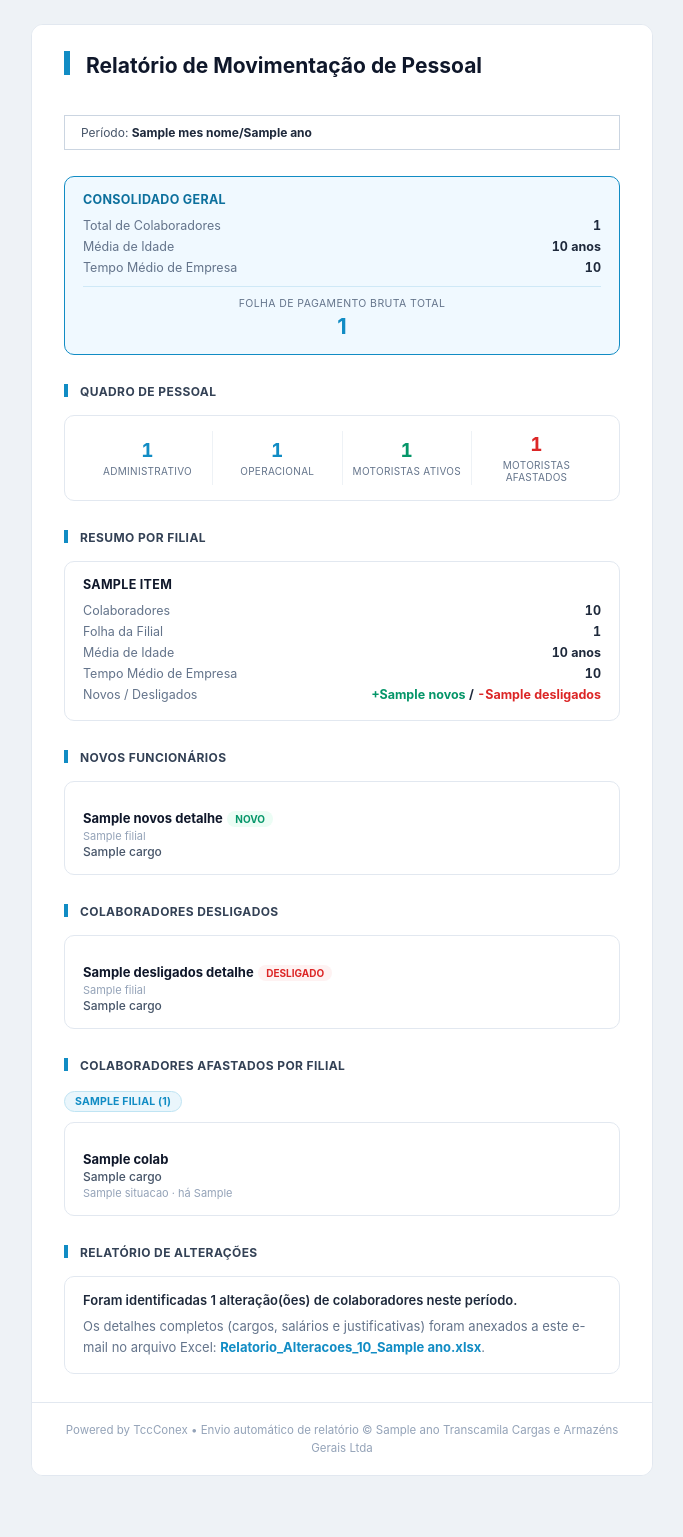
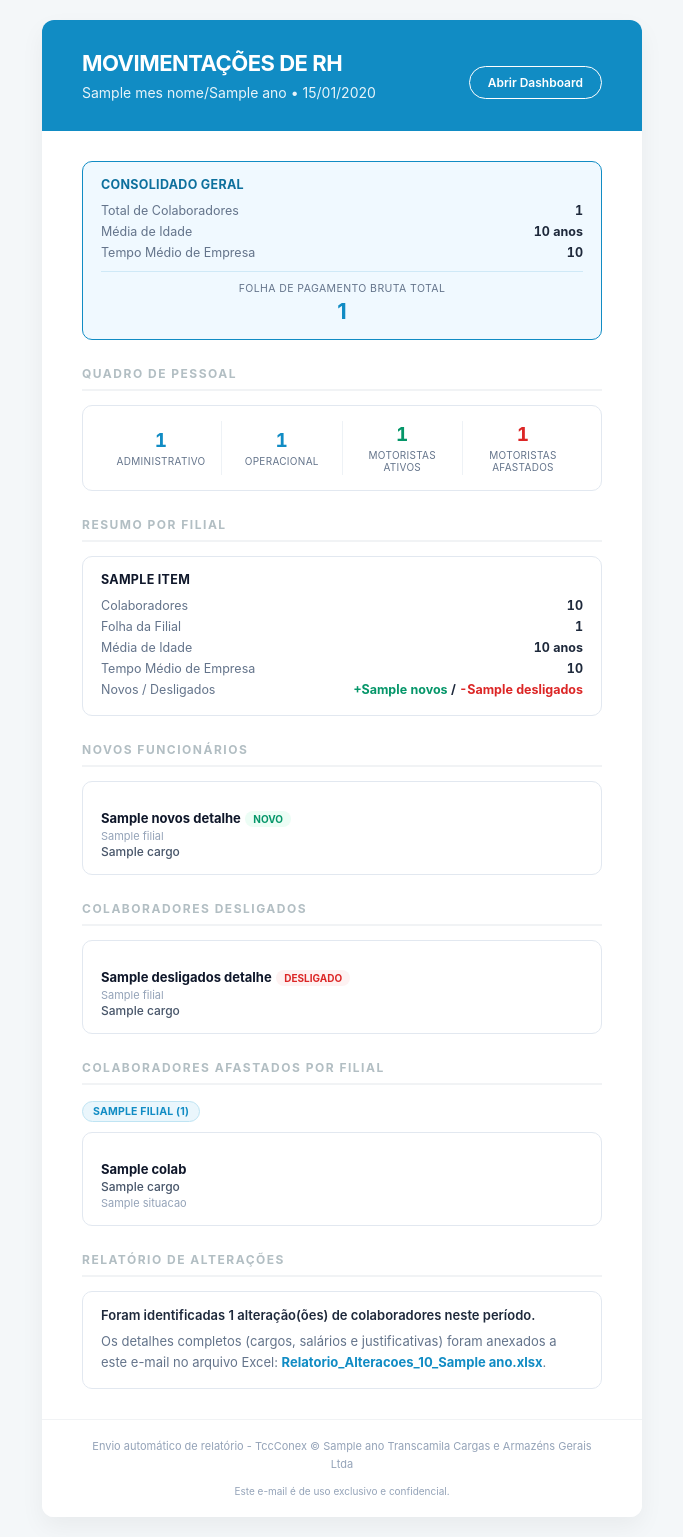
Before and after one commit to Transcamila-Desenvolvimento/TccConex_IndicadoresTranscamila, a Django app: template backend/apps/rh/templates/rh/email_movimentacao.html in a window 1280 px wide. Shown: the whole page, without its empty margins (298-981 px from the left). Before the commit the page ends 1475 px from the top, so only its background shows below. Run offline with Django 5.2, Linux system fonts and the light colour scheme; the template is opened without the code that fills it: most values are stand-ins (such as "Sample title", 1, 10 or a date in 2020); parts of the project's set-up code (start-up, migrations or seed data) failed here and were passed over.

Commit message:
Alinha e-mail de movimentacao RH ao padrao gerencial, grafico de linha e link do dashboard.

```diff
--- a/backend/apps/rh/templates/rh/email_movimentacao.html
+++ b/backend/apps/rh/templates/rh/email_movimentacao.html
@@ -4,129 +4,83 @@
 <head>
     <meta charset="utf-8">
     <meta name="viewport" content="width=device-width, initial-scale=1.0">
-    <title>Relatório de Movimentação RH - Transcamila</title>
+    <title>Movimentações de RH - TccConex</title>
     <style>
-        /* Fiel ao design system do TccConex (frontend/src/styles/style.css):
-           - Barra azul quadrada (sem raio) ao lado de títulos
-           - Estrutura (meta-bar, tabelas) com cantos retos e bordas 1px sólidas
-           - Cards (rh-filial-card) com raio 10px
-           - Badges em pill sutil (bg claro + texto colorido)
-           - Azul primário: #118CC4 */
         body {
             font-family: 'Inter', -apple-system, BlinkMacSystemFont, 'Segoe UI', Roboto, sans-serif;
-            background-color: #eef2f6;
-            color: #0f172a;
+            background-color: #f4f7f9;
+            color: #2d3436;
             margin: 0;
             padding: 0;
             -webkit-font-smoothing: antialiased;
         }
 
         .wrapper {
-            background-color: #eef2f6;
-            padding: 24px 10px;
+            background-color: #f4f7f9;
+            padding: 20px 10px;
         }
 
         .container {
-            max-width: 620px;
+            max-width: 600px;
             margin: 0 auto;
             background-color: #ffffff;
-            border: 1px solid #e2e8f0;
             border-radius: 12px;
             overflow: hidden;
+            box-shadow: 0 10px 25px rgba(0, 0, 0, 0.05);
         }
 
-        /* Cabeçalho — barra azul quadrada + título, igual ao topo das telas do sistema */
         .header {
-            background-color: #ffffff;
-            padding: 26px 32px 20px;
-        }
-
-        .header-title-row {
-            display: table;
-            width: 100%;
-        }
-
-        .header-bar {
-            display: table-cell;
-            width: 12px;
-            vertical-align: middle;
-        }
-
-        .header-bar span {
-            display: inline-block;
-            width: 6px;
-            height: 24px;
             background-color: #118CC4;
-        }
-
-        .header-titles {
-            display: table-cell;
-            vertical-align: middle;
-            padding-left: 10px;
+            padding: 30px 40px;
+            color: #ffffff;
+            text-align: left;
         }
 
         .header h1 {
             margin: 0;
-            font-size: 21px;
+            font-size: 22px;
             font-weight: 700;
-            color: #0f172a;
+            letter-spacing: -0.5px;
+            text-transform: uppercase;
+            line-height: 1.2;
         }
 
-        /* Barra de metadados — igual ao .reports-meta-bar (cantos retos, borda 1px sólida) */
-        .meta-bar {
-            margin: 16px 32px 0;
-            padding: 9px 16px;
-            background-color: #ffffff;
-            border: 1px solid #cbd5e1;
-            font-size: 12px;
-            color: #475569;
+        .header p {
+            margin: 8px 0 0;
+            font-size: 14px;
+            opacity: 0.9;
+            font-weight: 400;
         }
 
-        .meta-bar span + span {
-            margin-left: 18px;
-        }
-
-        .meta-bar strong {
-            color: #1e293b;
+        .header-btn {
+            display: inline-block;
+            padding: 8px 18px;
+            border: 1.5px solid #ffffff;
+            border-radius: 25px;
+            color: #ffffff !important;
+            text-decoration: none !important;
+            font-size: 12px;
+            font-weight: 600;
+            white-space: nowrap;
         }
 
         .content {
-            padding: 26px 32px 28px;
+            padding: 30px 40px;
         }
 
-        /* Rótulo de seção — barra azul quadrada pequena + texto, mesma linguagem do cabeçalho */
         .section-header {
-            display: table;
-            width: 100%;
+            font-size: 12px;
+            font-weight: 700;
+            color: #b2bec3;
+            text-transform: uppercase;
+            letter-spacing: 1.5px;
             margin: 26px 0 14px;
+            border-bottom: 2px solid #f1f3f5;
+            padding-bottom: 8px;
         }
 
         .section-header:first-child {
             margin-top: 0;
-        }
-
-        .section-header-bar {
-            display: table-cell;
-            width: 8px;
-            vertical-align: middle;
-        }
-
-        .section-header-bar span {
-            display: inline-block;
-            width: 4px;
-            height: 13px;
-            background-color: #118CC4;
-        }
-
-        .section-header-text {
-            display: table-cell;
-            vertical-align: middle;
-            padding-left: 8px;
-            font-size: 12px;
-            font-weight: 700;
-            color: #334155;
-            text-transform: uppercase;
-            letter-spacing: 0.4px;
         }
 
         /* Card padrão — igual ao .rh-filial-card do sistema */
@@ -302,14 +256,14 @@
 
         .footer {
             background-color: #ffffff;
-            padding: 18px 32px;
+            padding: 18px 40px;
             text-align: center;
-            border-top: 1px solid #e2e8f0;
+            border-top: 1px solid #f1f3f5;
         }
 
         .footer p {
             margin: 0;
-            font-size: 11.5px;
+            font-size: 11px;
             color: #94a3b8;
             line-height: 1.6;
         }
@@ -320,16 +274,17 @@
     <div class="wrapper">
         <div class="container">
             <div class="header">
-                <div class="header-title-row">
-                    <div class="header-bar"><span></span></div>
-                    <div class="header-titles">
-                        <h1>Relatório de Movimentação de Pessoal</h1>
-                    </div>
-                </div>
-            </div>
-
-            <div class="meta-bar">
-                <span>Período: <strong>{{ mes_nome }}/{{ ano }}</strong></span>
+                <table width="100%" cellpadding="0" cellspacing="0" border="0">
+                    <tr>
+                        <td align="left" valign="middle">
+                            <h1>Movimentações de RH</h1>
+                            <p>{{ mes_nome }}/{{ ano }} &bull; {{ ref_date|date:"d/m/Y" }}</p>
+                        </td>
+                        <td align="right" valign="bottom" style="padding-bottom: 2px;">
+                            <a href="{{ dashboard_url }}" class="header-btn" style="color: #ffffff; text-decoration: none;">Abrir Dashboard</a>
+                        </td>
+                    </tr>
+                </table>
             </div>
 
             <div class="content">
@@ -357,19 +312,13 @@
                 </div>
 
                 {% if tem_grafico_folha %}
-                <div class="section-header">
-                    <div class="section-header-bar"><span></span></div>
-                    <div class="section-header-text">Evolução da Folha Salarial</div>
-                </div>
+                <div class="section-header">Evolução da Folha Salarial</div>
                 <div class="panel chart-panel">
                     <img src="cid:grafico_folha" width="600" alt="Evolução da folha salarial" style="display: block; width: 100%; max-width: 600px; height: auto; margin: 0 auto;" />
                 </div>
                 {% endif %}
 
-                <div class="section-header">
-                    <div class="section-header-bar"><span></span></div>
-                    <div class="section-header-text">Quadro de Pessoal</div>
-                </div>
+                <div class="section-header">Quadro de Pessoal</div>
                 <div class="panel">
                     <table class="personnel-grid">
                         <tr>
@@ -393,10 +342,7 @@
                     </table>
                 </div>
 
-                <div class="section-header">
-                    <div class="section-header-bar"><span></span></div>
-                    <div class="section-header-text">Resumo por Filial</div>
-                </div>
+                <div class="section-header">Resumo por Filial</div>
                 {% for item in relatorio %}
                 <div class="panel">
                     <div class="panel-title">{{ item.nome }}</div>
@@ -428,10 +374,7 @@
                 {% endfor %}
 
                 {% if novos_detalhes %}
-                <div class="section-header">
-                    <div class="section-header-bar"><span></span></div>
-                    <div class="section-header-text">Novos Funcionários</div>
-                </div>
+                <div class="section-header">Novos Funcionários</div>
                 <div class="panel">
                     {% for n in novos_detalhes %}
                     <div class="person-row">
@@ -445,10 +388,7 @@
                 {% endif %}
 
                 {% if desligados_detalhes %}
-                <div class="section-header">
-                    <div class="section-header-bar"><span></span></div>
-                    <div class="section-header-text">Colaboradores Desligados</div>
-                </div>
+                <div class="section-header">Colaboradores Desligados</div>
                 <div class="panel">
                     {% for d in desligados_detalhes %}
                     <div class="person-row">
@@ -462,10 +402,7 @@
                 {% endif %}
 
                 {% if afastados_por_filial %}
-                <div class="section-header">
-                    <div class="section-header-bar"><span></span></div>
-                    <div class="section-header-text">Colaboradores Afastados por Filial</div>
-                </div>
+                <div class="section-header">Colaboradores Afastados por Filial</div>
                 {% for filial, colabs in afastados_por_filial.items %}
                 <div class="filial-tag">{{ filial }} ({{ colabs|length }})</div>
                 <div class="panel">
@@ -473,7 +410,7 @@
                     <div class="person-row">
                         <span class="person-name">{{ a.nome }}</span>
                         <div class="person-role">{{ a.cargo }}</div>
-                        <div class="person-sub">{{ a.situacao }}{% if a.tempo_afastado_str %} &middot; há {{ a.tempo_afastado_str }}{% endif %}</div>
+                        <div class="person-sub">{{ a.situacao }}</div>
                     </div>
                     {% endfor %}
                 </div>
@@ -481,10 +418,7 @@
                 {% endif %}
 
                 {% if alteracoes %}
-                <div class="section-header">
-                    <div class="section-header-bar"><span></span></div>
-                    <div class="section-header-text">Relatório de Alterações</div>
-                </div>
+                <div class="section-header">Relatório de Alterações</div>
                 <div class="panel">
                     <p style="margin: 0; font-weight: 600; color: #1e293b; font-size: 13px;">
                         Foram identificadas {{ alteracoes|length }} alteração(ões) de colaboradores neste período.
@@ -497,7 +431,8 @@
             </div>
 
             <div class="footer">
-                <p>Powered by TccConex &bull; Envio automático de relatório &copy; {{ ano }} Transcamila Cargas e Armazéns Gerais Ltda</p>
+                <p>Envio automático de relatório - TccConex &copy; {{ ano }} Transcamila Cargas e Armazéns Gerais Ltda</p>
+                <p style="margin-top: 10px; font-size: 10px;">Este e-mail é de uso exclusivo e confidencial.</p>
             </div>
         </div>
     </div>
```
Also changed, not shown: backend/apps/rh/chart_service.py (+49 -36 lines), backend/apps/rh/views.py (+10 -4 lines).
